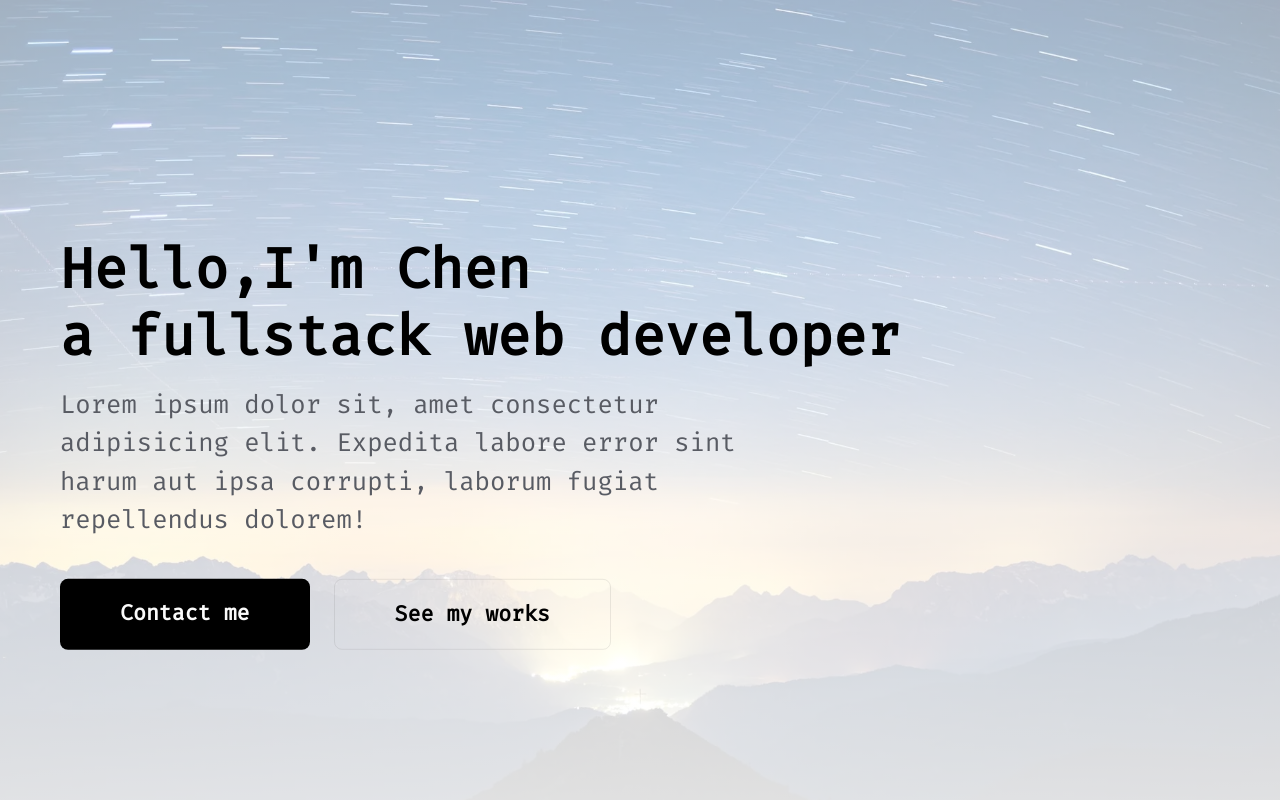
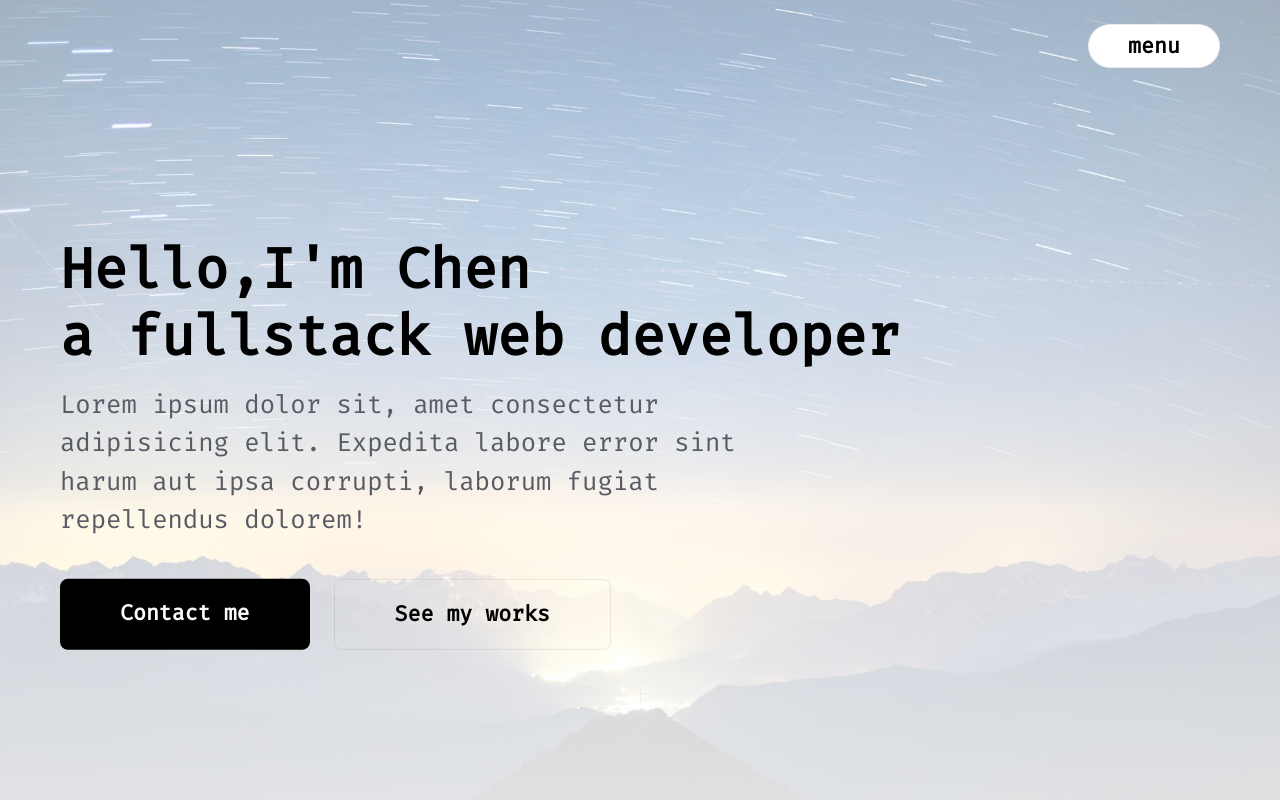
Before and after one commit to DANBOI/my-portfolio-site, a SvelteKit app: page / in a window 1280 px wide. Shown: the top 800 px of the page. Built offline with nearby package versions, Linux system fonts and the light colour scheme.

Commit message:
create menu+nav panel

```diff
--- a/src/lib/components/Header.svelte
+++ b/src/lib/components/Header.svelte
@@ -1,8 +1,10 @@
 <script>
 	import Button from './Button.svelte';
+	import Navigation from './Navigation.svelte';
 </script>
 
 <header class="header">
+	<Navigation />
 	<div class="container">
 		<div class="header-textbox">
 			<h1>
--- /dev/null
+++ b/src/lib/components/Navigation.svelte
@@ -0,0 +1,114 @@
+<script lang="ts">
+	let hidden = true;
+	let btnLabel = 'menu';
+
+	const toggleNav = () => {
+		hidden = !hidden;
+		// Prevent screen from scrolling
+		document.body.classList.toggle('lock-screen');
+
+		// change text after transition
+		if (hidden) btnLabel = 'menu';
+		else setTimeout(() => (btnLabel = 'close'), 475);
+	};
+</script>
+
+<svelte:body on:keydown={(e) => e.key === 'Escape' && toggleNav()} />
+
+<div class="menu-btn-container">
+	<div class="container">
+		<button on:click={toggleNav} type="button" class="menu-btn">{btnLabel}</button>
+	</div>
+</div>
+
+<nav class="nav" class:hidden>
+	<ol class="nav-items" on:click={(e) => e.target?.localName === 'a' && toggleNav()}>
+		<li class="nav-item"><a href="/">Home</a></li>
+		<li class="nav-item"><a href="#toolkit">My Toolkit</a></li>
+		<li class="nav-item"><a href="#featuredWorks">Featured Works</a></li>
+		<li class="nav-item"><a href="#otherWorks">Other Works</a></li>
+		<li class="nav-item">
+			<a href="#contact" data-focused="last-focused">Contact</a>
+		</li>
+	</ol>
+</nav>
+
+<style>
+	.menu-btn-container {
+		position: fixed;
+		width: 100%;
+		top: var(--gutter-xs);
+		left: 0;
+		z-index: 4;
+	}
+
+	.menu-btn {
+		display: block;
+		margin-inline-start: auto;
+		border: 1px solid var(--border-dark);
+		/* Using width to prevent from jerk when text content changes */
+		width: 132px;
+		padding-block: var(--gutter-na);
+		border-radius: var(--gutter-lg);
+		text-decoration: none;
+		background-color: var(--bg-color-secondary);
+		color: var(--important);
+		cursor: pointer;
+	}
+
+	.menu-btn,
+	.nav-items a {
+		font-stretch: 125%;
+		font-weight: 900;
+	}
+
+	.nav {
+		min-block-size: 100vh;
+		position: fixed;
+		width: 100%;
+		background-color: #8fc6f5;
+		background-image: var(--gradient-nav);
+		transition: 450ms var(--easing);
+		z-index: 3;
+	}
+
+	.nav-items {
+		position: absolute;
+		top: 50%;
+		left: 15%;
+		transform: translateY(-50%) translateX(-15%);
+		list-style-type: none;
+	}
+
+	.nav-item:not(:last-child) {
+		margin-block-end: var(--gutter-xs);
+	}
+
+	.nav-item a {
+		display: inline-block;
+		font-size: 3.5rem;
+		text-align: center;
+		text-decoration: none;
+		color: #fff;
+	}
+
+	.nav-item a::after {
+		content: '';
+		display: block;
+		block-size: var(--gutter-na);
+		width: 100%;
+		transform: scale(0);
+		transform-origin: left;
+		background-color: white;
+		transition: transform 250ms var(--easing);
+	}
+
+	.nav-item a:hover::after,
+	.nav-item a:focus::after {
+		transform: scale(1);
+	}
+
+	:global(.lock-screen) {
+		overflow-y: hidden;
+	}
+</style>
--- a/src/lib/components/sections/Contact.svelte
+++ b/src/lib/components/sections/Contact.svelte
@@ -3,7 +3,7 @@
 	import Button from '../Button.svelte';
 </script>
 
-<section>
+<section id="contact">
 	<div class="container">
 		<h2>Send Message</h2>
 		<div class="contact-content">
--- a/src/lib/components/sections/FeaturedWorks.svelte
+++ b/src/lib/components/sections/FeaturedWorks.svelte
@@ -4,11 +4,11 @@
 	import { fly } from 'svelte/transition';
 </script>
 
-<section>
+<section id="featuredWorks">
 	<div class="container">
 		<h2>Featured Works</h2>
 		<div class="work-boxes">
-			{#each new Array(3) as work (work.id)}
+			{#each new Array(3) as work}
 				<div class="work-box">
 					<div class="work-textbox">
 						<h3>project title</h3>
--- a/src/lib/components/sections/OtherWorks.svelte
+++ b/src/lib/components/sections/OtherWorks.svelte
@@ -4,7 +4,7 @@
 	import { fade } from 'svelte/transition';
 </script>
 
-<section class="other-works">
+<section id="otherWorks">
 	<div class="container">
 		<h2>Other Works</h2>
 		<div class="other-works-boxes">
--- a/src/lib/components/sections/Toolkit.svelte
+++ b/src/lib/components/sections/Toolkit.svelte
@@ -2,7 +2,7 @@
 	import imgSrc from '$lib/images/react.webp';
 </script>
 
-<section>
+<section id="toolkit">
 	<div class="container">
 		<h2>My Toolkit</h2>
 		<div class="skills-imgs">
--- a/src/routes/styles.css
+++ b/src/routes/styles.css
@@ -38,18 +38,34 @@
 	--border-dark: #5e5e5e1f;
 	--gradient-border: linear-gradient(to left bottom, #000000c6, #0e0d0d00);
 	--shadow: 0 1rem 1rem rgba(0, 0, 0, 0.25);
+	--easing: cubic-bezier(0.86, 0, 0.07, 1);
 
-	/* gray: {
-     100: "#edf1f6",
-     200: "#dbe4ed",
-     300: "#cad6e4",
-     400: "#b8c9db",
-     500: "#a6bbd2",
-     600: "#8596a8",
-     700: "#64707e",
-     800: "#424b54",
-     900: "#21252a"
+	--color-100: #edf1f6;
+	--color-200: #dbe4ed;
+	--color-300: #cad6e4;
+	--color-400: #b8c9db;
+	--color-500: #a6bbd2;
+	--color-600: #8596a8;
+	--color-700: #64707e;
+	--color-800: #424b54;
+	--color-900: #21252a;
+
+	/* blue: {
+     100: "#daecfc",
+     200: "#b5d9f9",
+     300: "#8fc6f5",
+     400: "#6ab3f2",
+     500: "#45a0ef",
+     600: "#3780bf",
+     700: "#29608f",
+     800: "#1c4060",
+     900: "#0e2030"
 }, */
+
+	--gradient-nav: radial-gradient(at 48% 98%, var(--color-200) 0px, transparent 50%),
+		radial-gradient(at 84% 67%, var(--color-300) 0px, transparent 50%),
+		radial-gradient(at 16% 47%, var(--color-400) 0px, transparent 50%),
+		radial-gradient(at 73% 11%, var(--color-500) 0px, transparent 50%);
 }
 
 *,
@@ -172,6 +188,11 @@ textarea {
 	white-space: nowrap;
 }
 
+.hidden {
+	visibility: hidden;
+	transform: translateX(-100%);
+}
+
 /*  */
 /* layout */
 .container {
```
